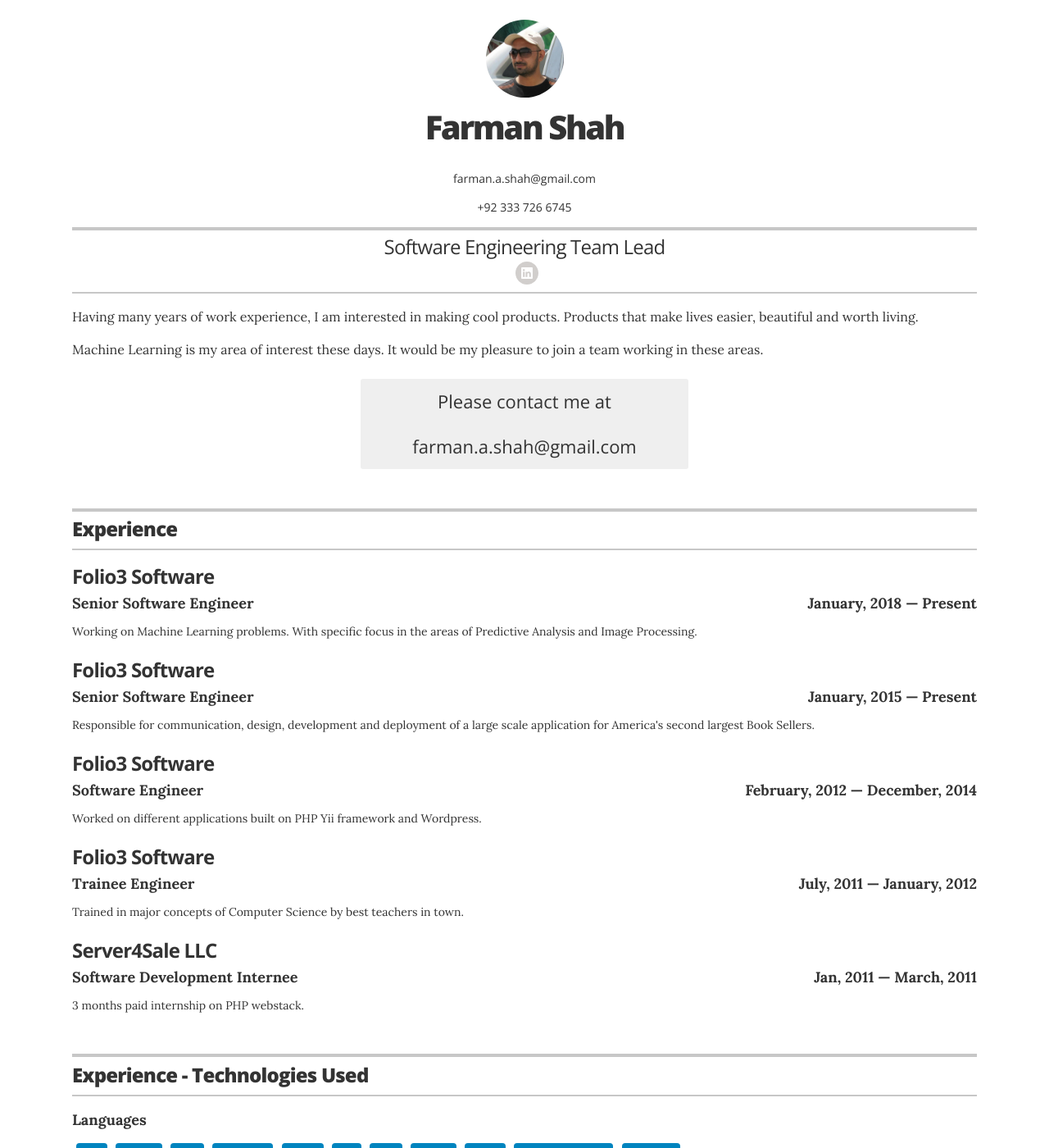
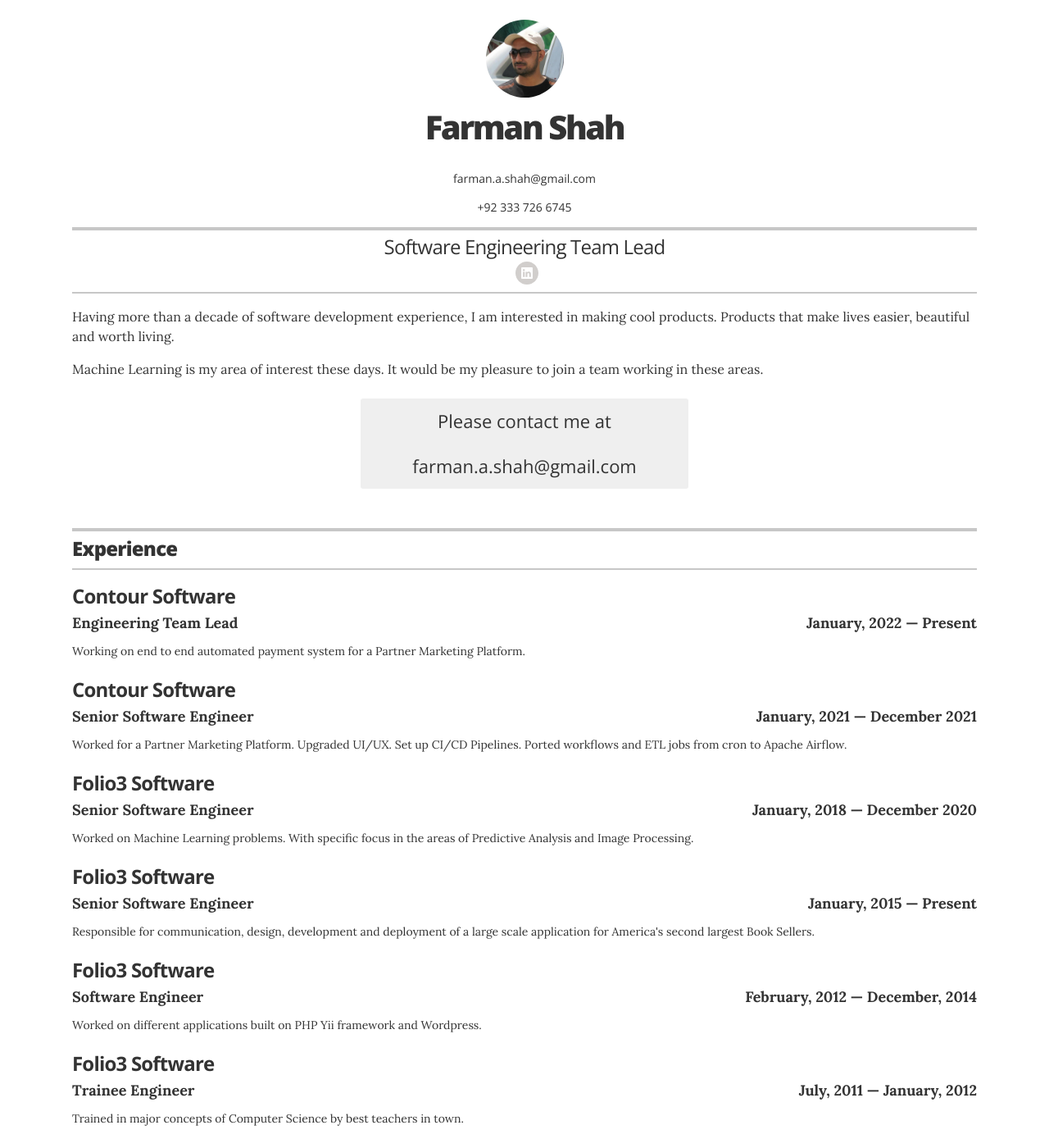
Before and after one commit to farman-a-shah/farman-a-shah.github.io, a Jekyll site: the page built from index.html, in a window 1280 px wide and 1400 px high. Shown: the whole window at 82% size. Built offline with Jekyll 4.4.1, drawn with Linux system fonts in a browser that asks for light colours.

Commit message:
Update Job history

```diff
--- a/_config.yml
+++ b/_config.yml
@@ -22,7 +22,7 @@ resume_header_contact_info:     "farman.a.shah@gmail.com"
 resume_header_contact_phone:     "+92 333 726 6745"
 resume_header_intro:            |
   <p>
-    Having many years of work experience, I am interested in making cool products. Products that make lives easier, beautiful and worth living.
+    Having more than a decade of software development experience, I am interested in making cool products. Products that make lives easier, beautiful and worth living.
   </p>
   <p>
     Machine Learning is my area of interest these days. It would be my pleasure to join a team working in these areas.
--- a/_data/experience.yml
+++ b/_data/experience.yml
@@ -1,11 +1,25 @@
 # Jobs
+
+# Engineering Team Lead
+- company: Contour Software
+  position: Engineering Team Lead
+  duration: January, 2022 &mdash; Present
+  summary: |
+    Working on end to end automated payment system for a Partner Marketing Platform.
+
+# Senior Software Engineer
+- company: Contour Software
+  position: Senior Software Engineer
+  duration: January, 2021 &mdash; December 2021
+  summary: |
+    Worked for a Partner Marketing Platform. Upgraded UI/UX. Set up CI/CD Pipelines. Ported workflows and ETL jobs from cron to Apache Airflow.
 
 # Senior Software Engineer
 - company: Folio3 Software
   position: Senior Software Engineer
-  duration: January, 2018 &mdash; Present
+  duration: January, 2018 &mdash; December 2020
   summary: |
-    Working on Machine Learning problems. With specific focus in the areas of Predictive Analysis and Image Processing.
+    Worked on Machine Learning problems. With specific focus in the areas of Predictive Analysis and Image Processing.
 
 # Senior Software Engineer
 - company: Folio3 Software
```
